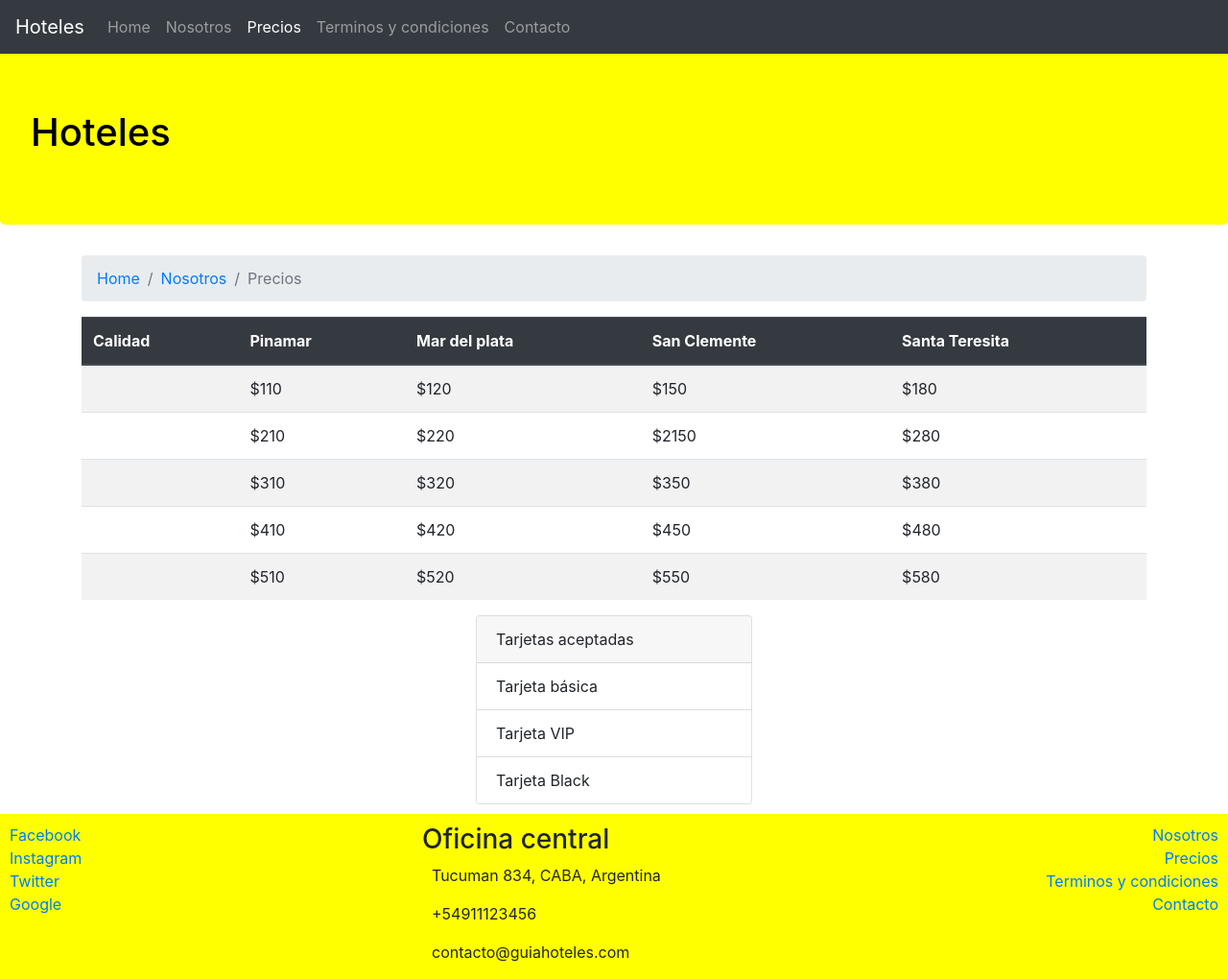
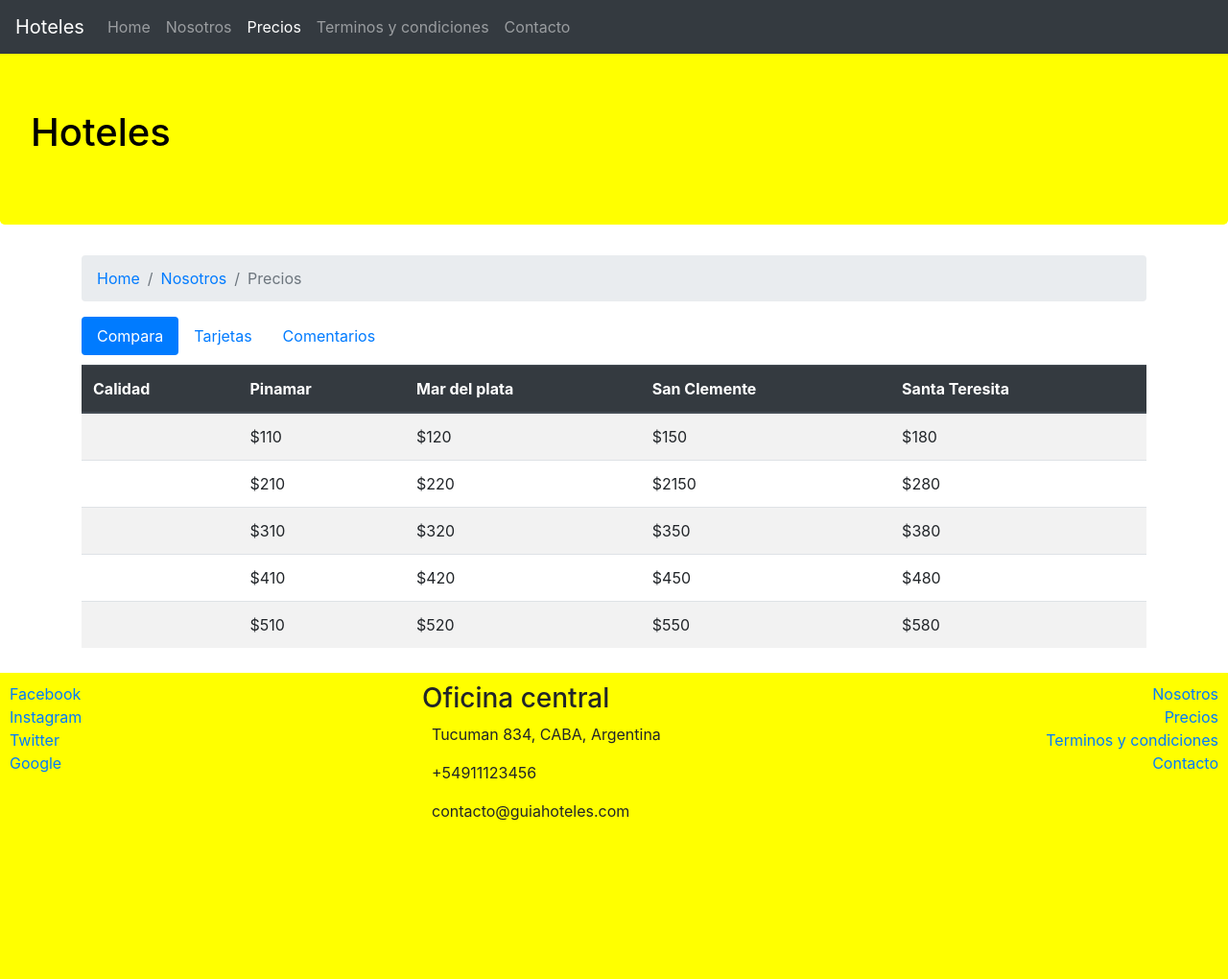
Before and after one commit to feerka/guia-hoteles-f, a PHP site: page /precios.html in a window 1280 px wide. Shown: the whole page at 96% size. After the commit the page ends 855 px from the top, so only its background shows below. Run offline with PHP 8.4, Linux system fonts and the light colour scheme; some libraries are stand-ins or nearby versions.

Commit message:
Se agregaron pestañas en la pagina de precios

```diff
--- a/css/main.css
+++ b/css/main.css
@@ -20,3 +20,6 @@ border-radius: 0px;
 .footer-adress-icon {
 	padding-right: 10px;
 }
+.tab-content{
+	margin-top: 10px;
+}
--- a/precios.html
+++ b/precios.html
@@ -30,6 +30,7 @@
 			</ul>
 		</div>
 	</nav>
+
 	<div class = "jumbotron"> <h1>Hoteles</h1></div>
 
 
@@ -41,6 +42,19 @@
 				<li class="breadcrumb-item active" aria-current="page">Precios</li>
 			</ol>
 		</nav>
+		<ul class="nav nav-pills" id="myTab" role="tablist">
+	<li class="nav-item">
+		<a class="nav-link active" id="compara-tab" data-toggle="pill" href="#compara" role="tab" aria-controls="compara"aria-selected="true">Compara</a>
+	</li>
+	<li class="nav-item">
+		<a class="nav-link" id="tarjetas-tab" data-toggle="pill" href="#tarjetas" role="tab" aria-controls="tarjetas"aria-selected="true">Tarjetas</a>
+	</li>
+	<li class="nav-item">
+		<a class="nav-link" id="comentarios-tab" data-toggle="pill" href="#comentarios" role="tab" aria-controls="comentarios"aria-selected="true">Comentarios</a>
+	</li>
+</ul>
+<div class="tab-content" id="myTabContent">
+	<div class="tab-pane fade show active" id="compara" role="tabpanel" aria-labellebdy="compara-tab">
 		<div class="table-responsive">
 			<table class="table table-striped">
 				<thead class="thead-dark">
@@ -91,6 +105,9 @@
 			</table>
 		</div>
 	</div>
+
+
+	<div class="tab-pane fade" id="tarjetas" role="tabpanel" aria-labellebdy="tarjetas-tab">
 <div class="d-flex justify-content-center">
 	<div class="card" style="width: 18rem;">
 		<div class="card-header">
@@ -104,6 +121,16 @@
 </ul>
 	</div>
 </div>
+</div>
+	<div class="tab-pane fade" id="comentarios" role="tabpanel" aria-labellebdy="comentarios-tab">
+<div class="d-flex justify-content-center">
+
+</div>
+</div>
+</div>
+
+</div>
+
 	<footer>
 		<div class="row">
 			<div class="col-sm-4 d-flex flex-column">
```
Also changed, not shown: about.html (indentation only).
